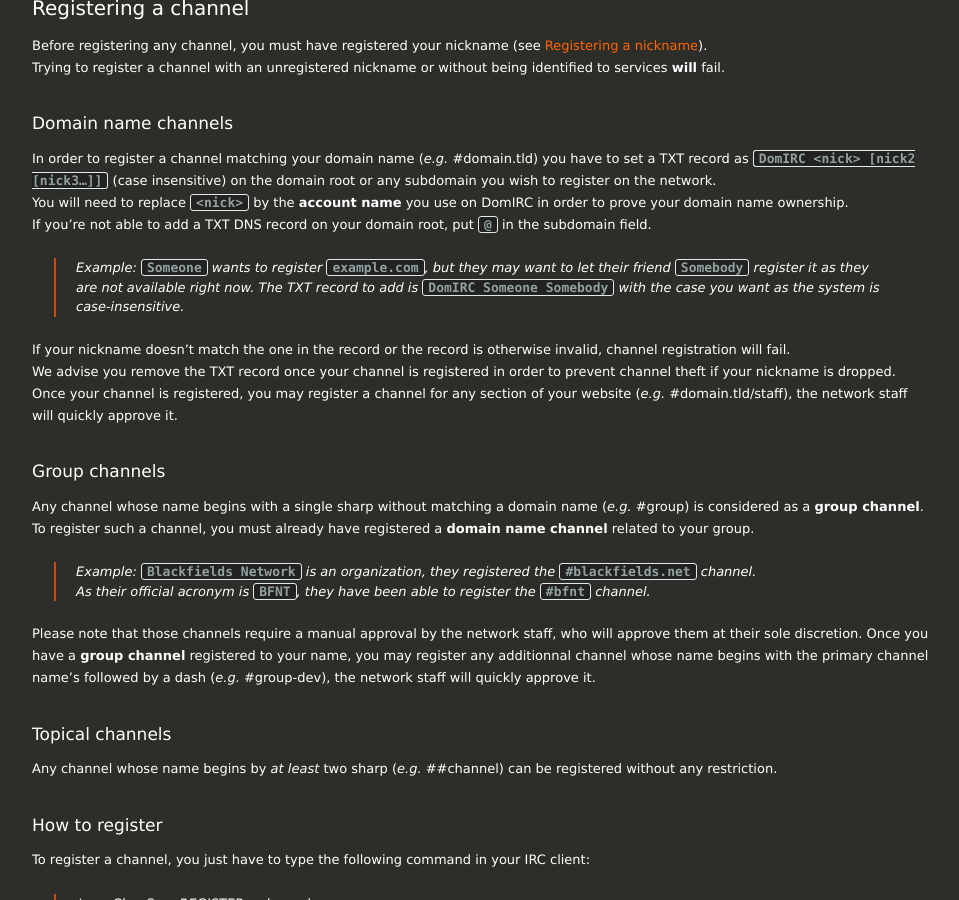
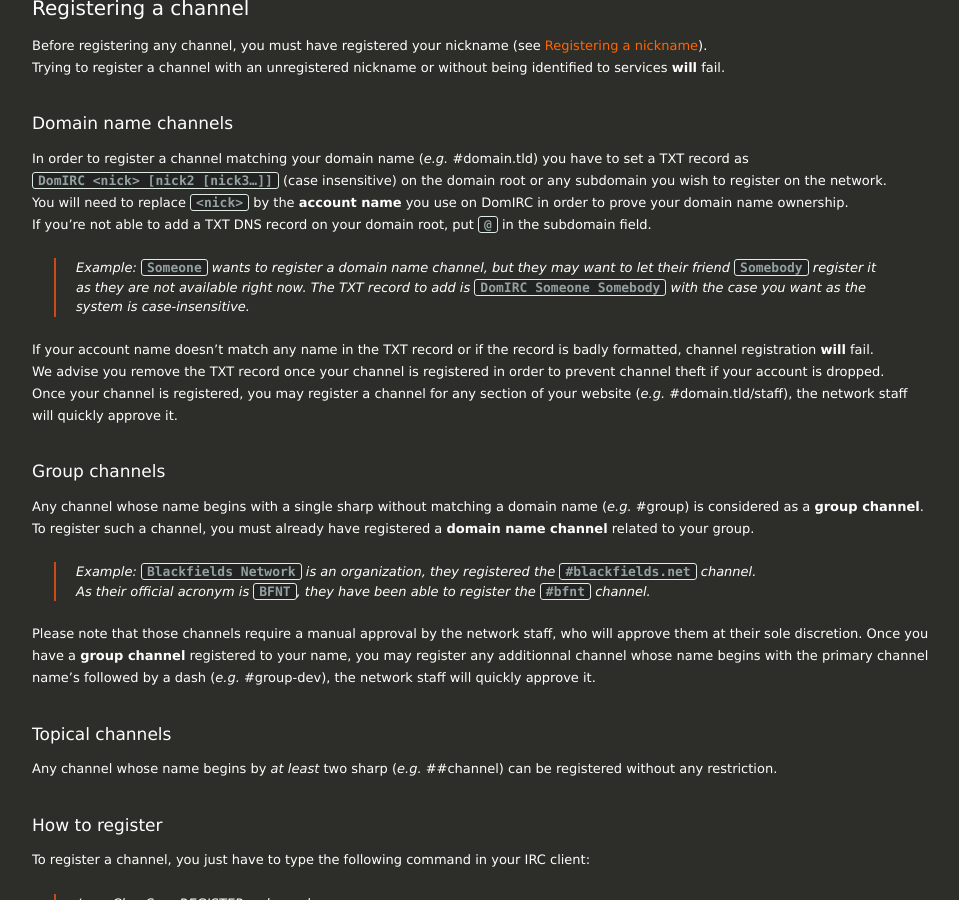
Before and after one commit to DomIRC/domirc.github.io, a Jekyll site: the page built from registration/index.md, in a window 1280 px wide and 900 px high, scrolled down 926 px. Shown: the whole window, without its empty margins (158-1117 px from the left). Built offline with Jekyll 4.4.1, drawn with Linux system fonts in a browser that asks for light colours; nearby versions of some CDN libraries.

Commit message:
Update and rename index.markdown to index.md

```diff
--- a/registration/index.markdown
+++ b/registration/index.md
@@ -49,14 +49,15 @@ Trying to register a channel with an unregistered nickname or without being iden
 
 ### Domain name channels
 
-In order to register a channel matching your domain name (*e.g.* #domain.tld) you have to set a TXT record as `DomIRC <nick> [nick2 [nick3…]]` (case insensitive) on the domain root or any subdomain you wish to register on the network.
+In order to register a channel matching your domain name (*e.g.* #domain.tld) you have to set a TXT record as
+`DomIRC <nick> [nick2 [nick3…]]` (case insensitive) on the domain root or any subdomain you wish to register on the network.
 You will need to replace `<nick>` by the **account name** you use on DomIRC in order to prove your domain name ownership.
 If you're not able to add a TXT DNS record on your domain root, put `@` in the subdomain field.
 
-> Example: `Someone` wants to register `example.com`, but they may want to let their friend `Somebody` register it as they are not available right now. The TXT record to add is `DomIRC Someone Somebody` with the case you want as the system is case-insensitive.
+> Example: `Someone` wants to register a domain name channel, but they may want to let their friend `Somebody` register it as they are not available right now. The TXT record to add is `DomIRC Someone Somebody` with the case you want as the system is case-insensitive.
 
-If your nickname doesn't match the one in the record or the record is otherwise invalid, channel registration will fail.
-We advise you remove the TXT record once your channel is registered in order to prevent channel theft if your nickname is dropped.
+If your account name doesn't match any name in the TXT record or if the record is badly formatted, channel registration **will** fail.
+We advise you remove the TXT record once your channel is registered in order to prevent channel theft if your account is dropped.
 Once your channel is registered, you may register a channel for any section of your website (*e.g.* #domain.tld/staff), the network staff will quickly approve it.
 
 
```
